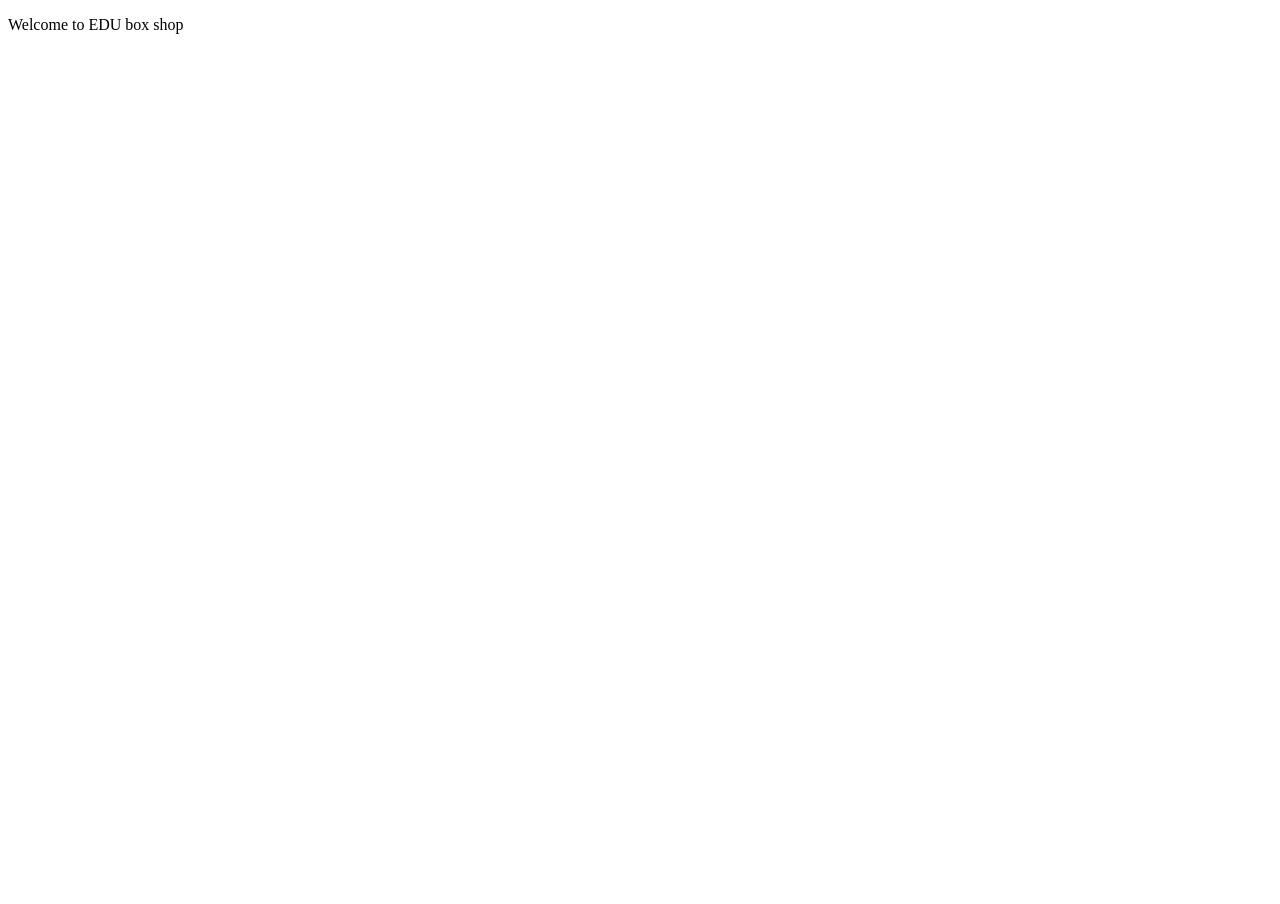
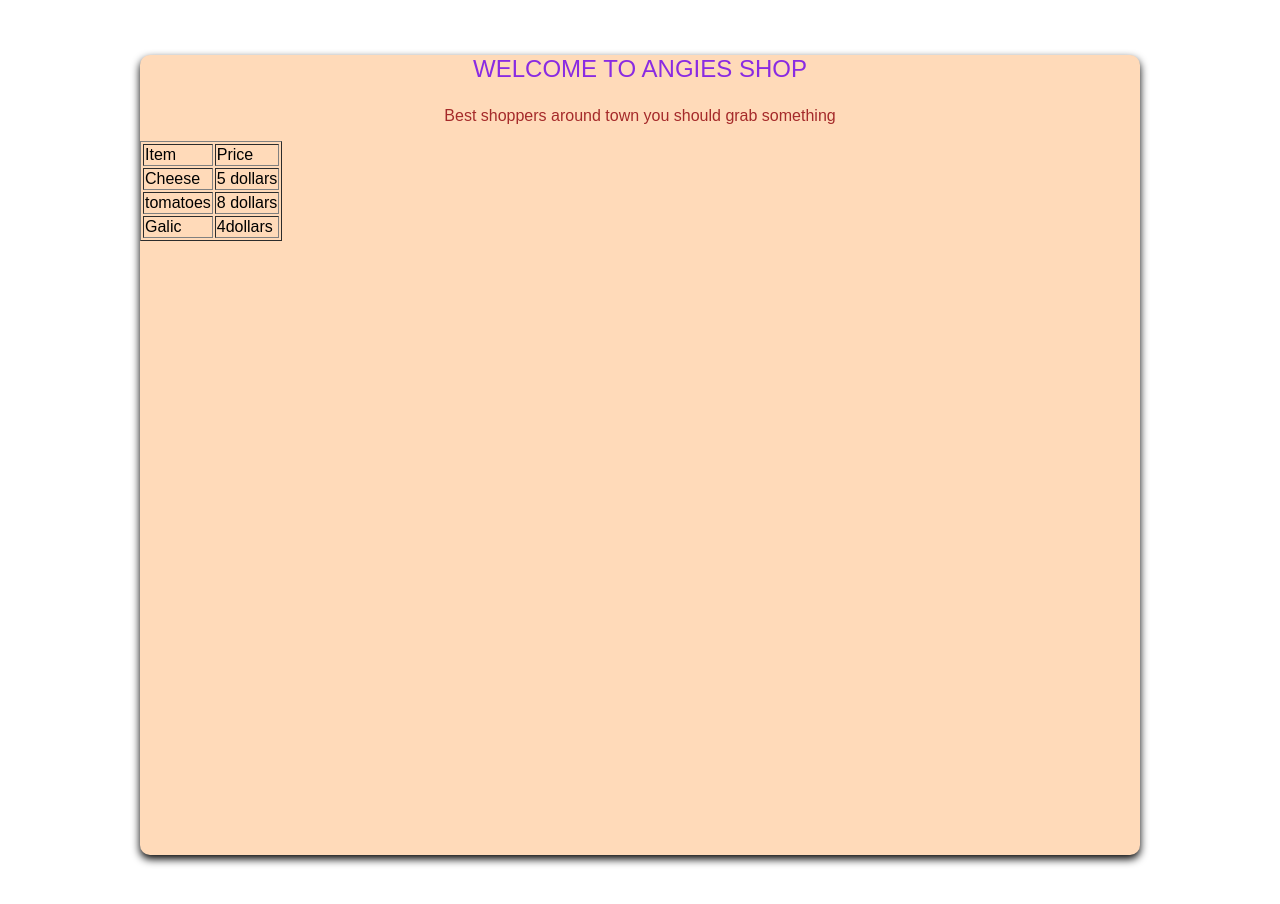
Before and after one commit to Bukirwa99/myshop, a plain HTML site: page index.html in a window 1280 px wide. Before the commit the page ends 800 px from the top, so only its background shows below. Drawn offline with Linux system fonts and the light colour scheme.

Commit message:
conecting

```diff
--- a/index.html
+++ b/index.html
@@ -3,9 +3,34 @@
 <head>
     <meta charset="UTF-8">
     <meta name="viewport" content="width=>, initial-scale=1.0">
-    <title>Document</title>
+    <title>shoppers</title>
+    <link rel="stylesheet" href="my.css"/>
 </head>
 <body>
-    <p>Welcome to EDU box shop</p>
+    <div id="outer">
+        <div id="content">
+            <p style="color: blueviolet;" id="text">WELCOME TO ANGIES SHOP </p>
+            <P style="color: brown;"id="yo">Best shoppers around town you should grab something</P>
+           <table border="1">
+               <tr>
+                   <td>Item</td>
+                   <td>Price</td>
+               </tr>
+               <tr>
+                   <td>Cheese</td>
+                <td>5 dollars</td>               </tr>
+                <tr><td>tomatoes</td>
+                <td>8 dollars</td></tr>
+                <tr>
+                    <td>Galic</td>
+                    <td>4dollars</td>
+                </tr>
+           </table>
+
+
+
+        </div>
+    </div>
+
 </body>
 </html>
--- /dev/null
+++ b/my.css
@@ -0,0 +1,33 @@
+body{
+font-size: medium;
+}
+
+#outer {
+    width: 1000px;
+    height: 60em;
+    background-image: image("D:\works\download.jpg");
+    margin: 25px auto;
+}
+
+
+#content{
+    width: 1000px;
+    height: 800px;
+    background-color: peachpuff;
+    margin: 0 auto;
+    border-radius: 10px;
+    top: 30px;
+    position: relative;
+    box-shadow:0 4px 8px 0 ;
+    font: 1em sans-serif;
+    text-emphasis-color: teal;
+
+}
+#text{
+    font-size: x-large;
+    font-weight: 200;
+    text-align: center;
+}
+#yo{
+    text-align: center;
+}
```
Also changed, not shown: download.jpg (added).
